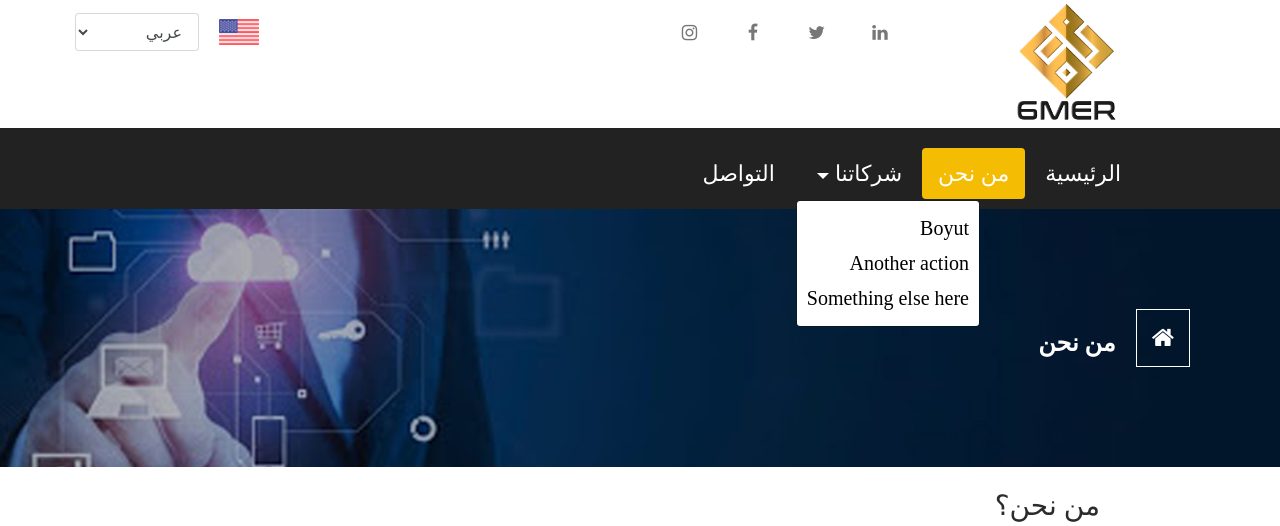
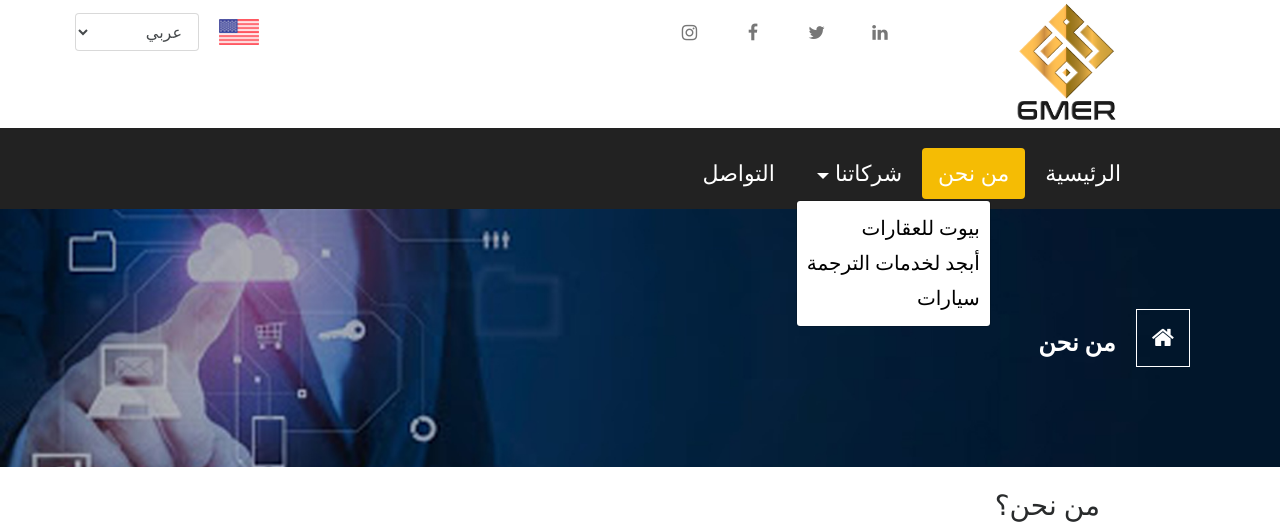
Before and after one commit to MsCumaoglu/6mer, an ASP.NET MVC app: page /Home/About in a window 1280 px wide, after a click that opens the changed part. Shown: the top 526 px of the page. Run offline with ASP.NET Core 8 and stand-ins for ASP.NET MVC 5, Linux system fonts and the light colour scheme; the project's own start-up code is not run, and a stand-in starts its controllers and pages; some libraries are stand-ins or nearby versions; some web fonts are replaced.

Commit message:
v.1.0
ss

```diff
--- a/6mer/Views/Shared/_Layout.cshtml
+++ b/6mer/Views/Shared/_Layout.cshtml
@@ -22,8 +22,10 @@
     <!-- Bootstrap CSS -->
     <link href="~/Assets/Global/css/style_1.css" rel="stylesheet" type="text/css" />
     <link href="~/Assets/Global/css/StyleSheet.css" rel="stylesheet" />
+    @RenderSection("_pageStyle", required: false)
     <!-- Modernizr JS -->
     <script src="~/Assets/Global/js/modernizr-3.5.0.min.js"></script>
+
 </head>
 <body dir="rtl" style="font-family:Cario" ;>
     <div class="pageloader">
@@ -132,9 +134,9 @@
                                 شركاتنا <span class="sr-only">(current)</span>
                             </a>
                             <div class="dropdown-menu sub-nav" aria-labelledby="dropdownMenuLink_1">
-                                <a class="dropdown-item" href="@Url.Action("Index","Boyut")">Boyut</a>
-                                <a class="dropdown-item" href="#">Another action</a>
-                                <a class="dropdown-item" href="#">Something else here</a>
+                                <a class="dropdown-item" href="@Url.Action("Index","Boyut")">بيوت للعقارات</a>
+                                <a class="dropdown-item" href="http:\\www.ebced.com">أبجد لخدمات الترجمة</a>
+                                <a class="dropdown-item" href="@Url.Action("Index","Car")">سيارات</a>
                             </div>
                         </li>
                         <li class="nav-item @ViewBag.Contact btn">
@@ -276,6 +278,8 @@
     <script src="~/Assets/Global/js/jquery.waypoints.min.js"></script>
     <!-- Main -->
     <script src="~/Assets/Global/js/main.js"></script>
+
+    @RenderSection("_pageScripts", required: false)
     <script>
         $(window).load(function () {
             // preloader
@@ -288,7 +292,6 @@
                 $('#ust').css("margin-top", "-22px");
             }
         });
-
         // scroll code
         var fixmeTop = $('#fixed-top').offset().top;
         var w = $(document).width();
```
Also changed, not shown: 6mer/Controllers/CarController.cs (added, +17 -0 lines), 6mer/Views/Boyut/Index.cshtml (+3 -7 lines), 6mer/Views/Car/Index.cshtml (added, +7 -0 lines), 6mer/6mer.csproj.
